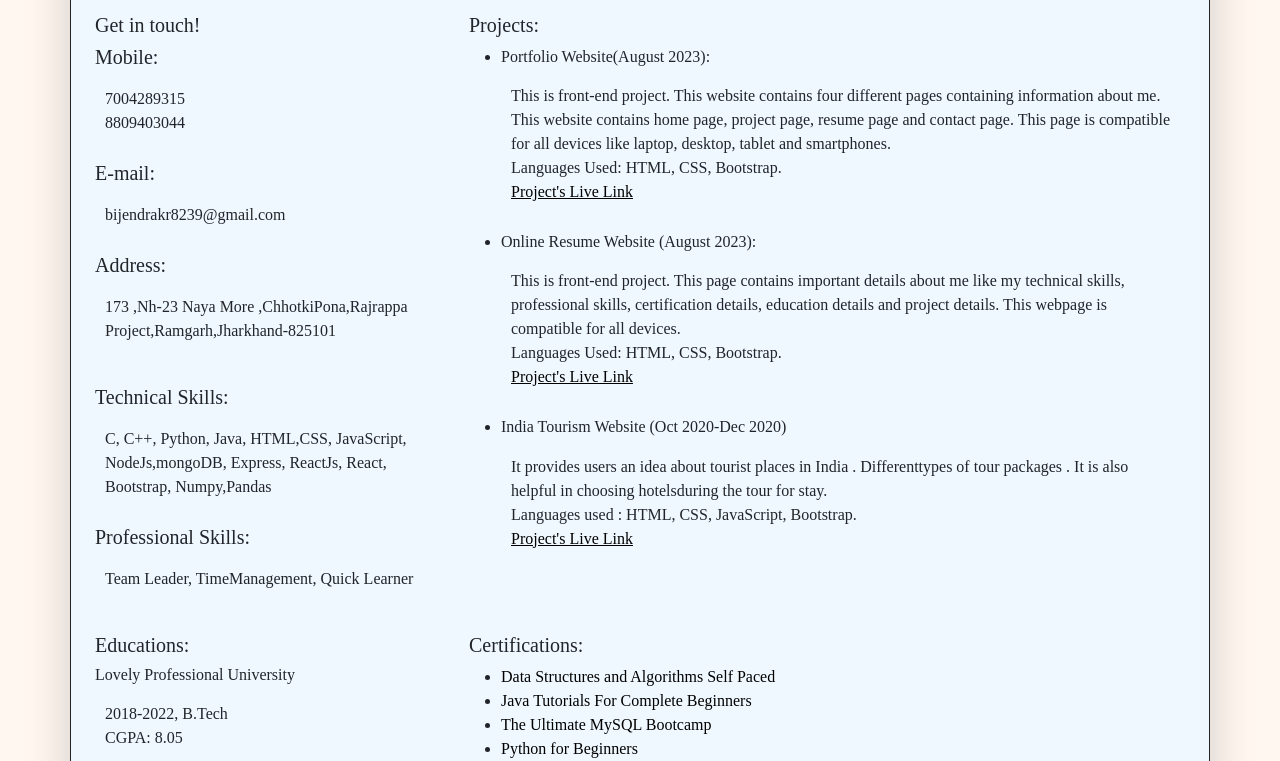
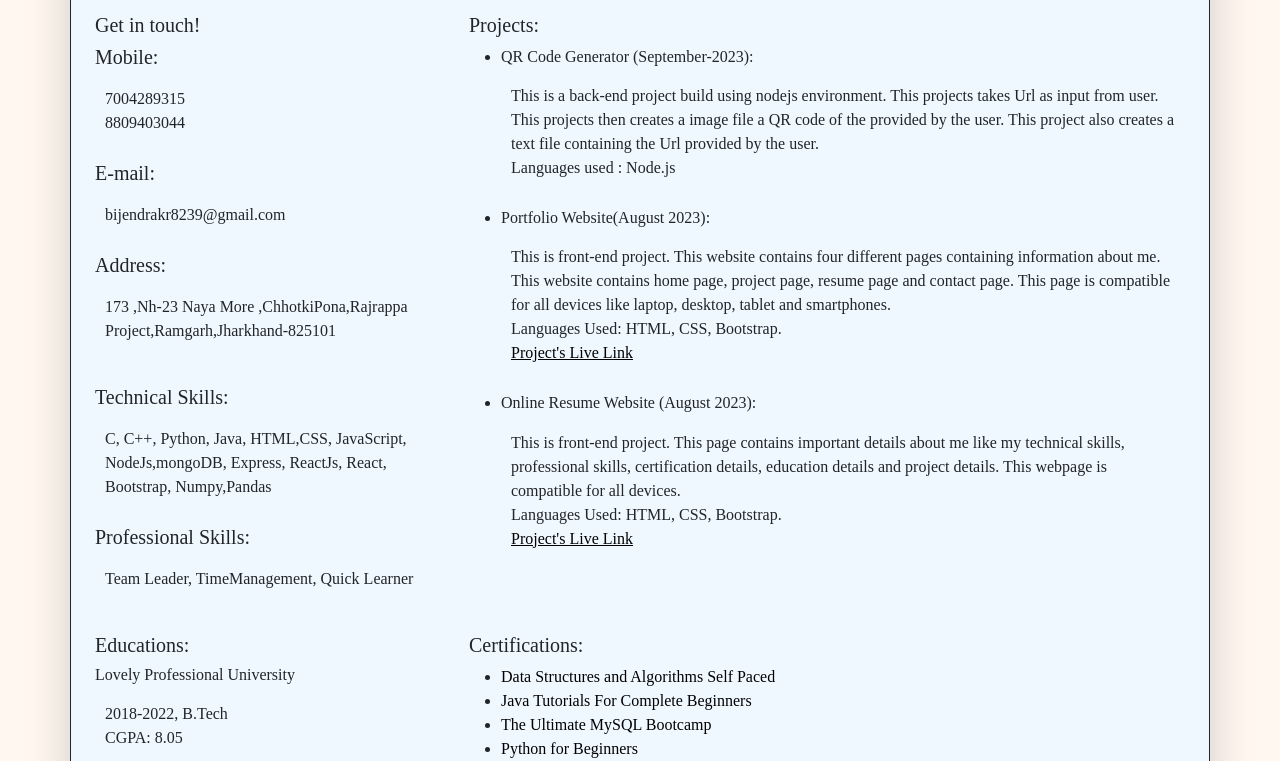
Before and after one commit to Bijendrakr8239/Online-Resume-Website, a plain HTML site: page index.html in a window 1280 px wide. Shown: the part 368-1129 px from the top of the page. Drawn offline with nearby package versions, Linux system fonts and the light colour scheme.

Commit message:
New Project Added

```diff
--- a/index.html
+++ b/index.html
@@ -39,6 +39,11 @@
         <div class="projects">
             <h5>Projects:</h5>
             <ul>
+            <li><h6>QR Code Generator (September-2023):</h6>
+                <p>This is a back-end project build using nodejs environment. This projects takes Url as input from user. This projects then creates a image file a QR code of the provided by the user. This project also creates a text file containing the Url provided by the user.
+                <br>Languages used : Node.js<br>
+               </p>
+                </li>
             <li><h6>Portfolio Website(August 2023):</h6>
             <p>This is front-end project. This website contains four different pages containing information about me. This website contains home page, project page, resume page and contact page. This page is compatible for all devices like laptop, desktop, tablet and smartphones.
             <br>Languages Used: HTML, CSS, Bootstrap.<br>
@@ -48,11 +53,6 @@
             <p>This is front-end project. This page contains important details about me like my technical skills, professional skills, certification details, education details and project details. This webpage is compatible for all devices.
             <br>Languages Used: HTML, CSS, Bootstrap.<br>
             <a href="https://bijendrakr8239.github.io/Online-Resume-Website/">Project's Live Link</a></p>
-            </li>
-            <li><h6>India Tourism Website (Oct 2020-Dec 2020)</h6>
-            <p>It provides users an idea about tourist places in India . Differenttypes of tour packages . It is also helpful in choosing hotelsduring the tour for stay.
-            <br>Languages used : HTML, CSS, JavaScript, Bootstrap.<br>
-            <a href="https://bijendrakr8239.github.io/India-Tourism-Website/">Project's Live Link</a></p>
             </li>
             </ul>
         </div>
```
